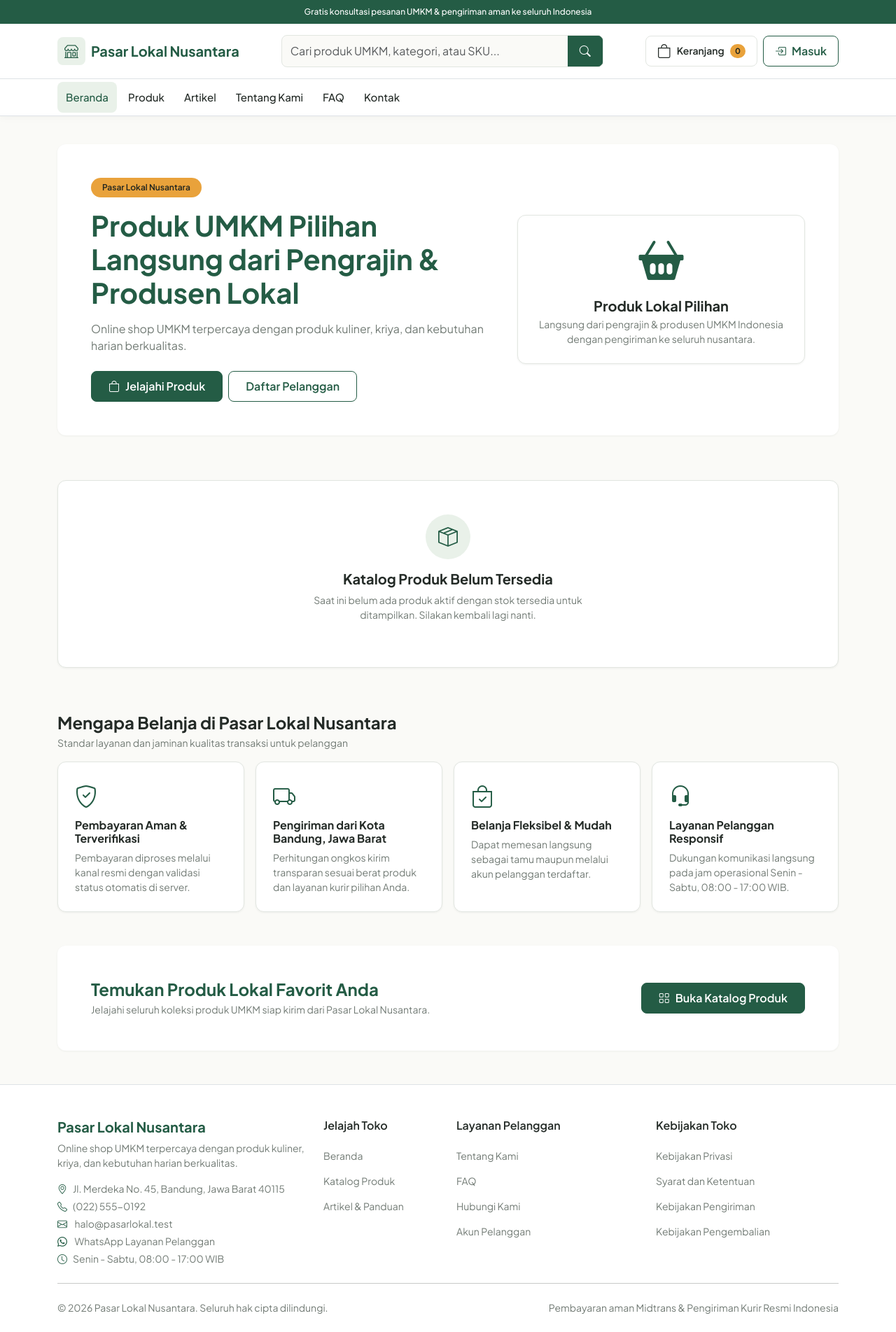
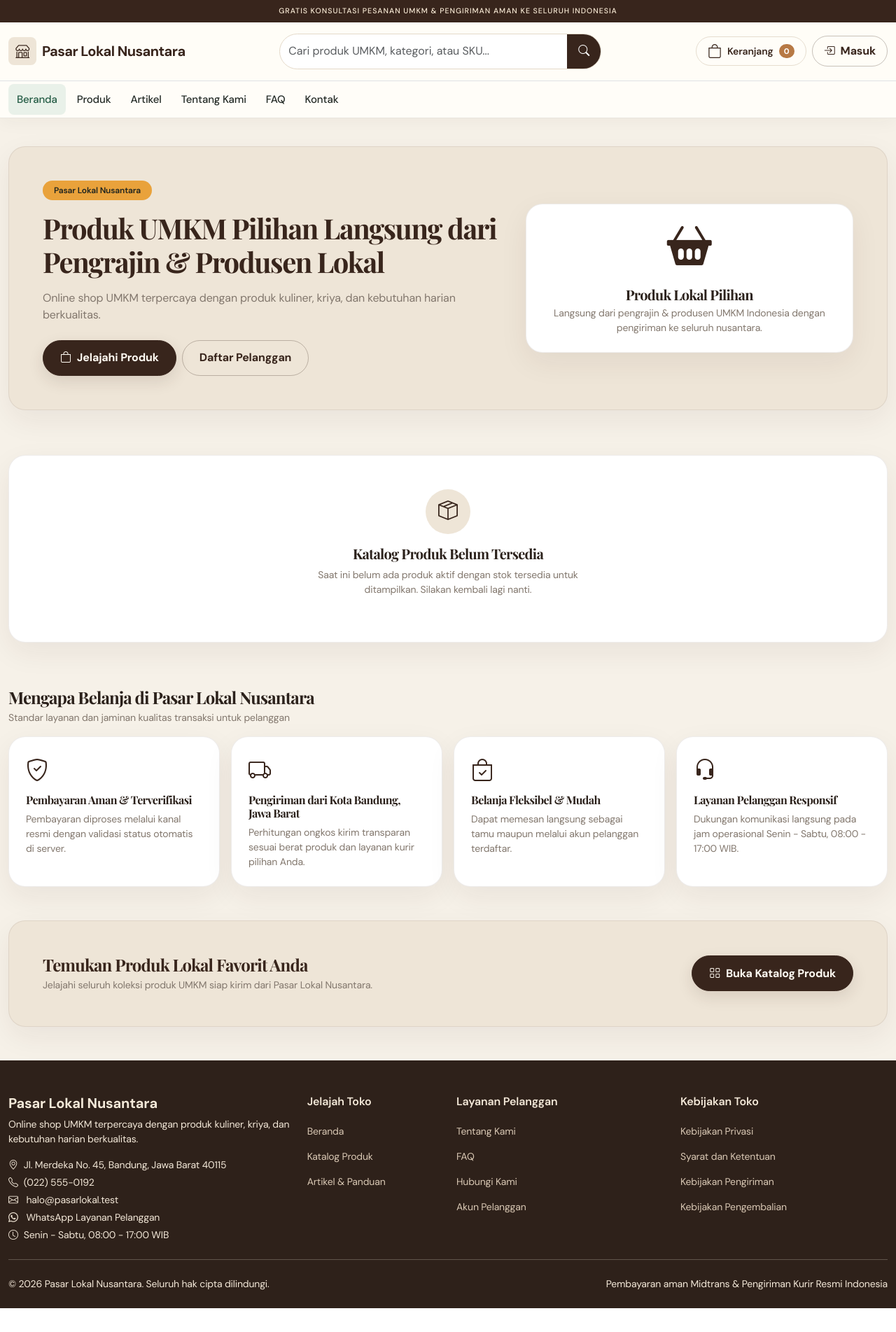
Before and after one commit to ProjectKangcutz/toko_kopi, a Laravel app: page / in a window 1280 px wide. Shown: the whole page at 70% size. After the commit the page ends 1869 px from the top, so only its background shows below. Run offline with Laravel 12, Linux system fonts and the light colour scheme; data comes from the database, SQL or seed files in the repository; data that the repository does not hold is empty; some libraries are stand-ins or nearby versions.

Commit message:
Apply Kopi Nusantara styling to storefront layout

```diff
--- a/resources/views/layouts/storefront.blade.php
+++ b/resources/views/layouts/storefront.blade.php
@@ -66,10 +66,11 @@
 
     <link rel="preconnect" href="https://fonts.googleapis.com">
     <link rel="preconnect" href="https://fonts.gstatic.com" crossorigin>
-    <link href="https://fonts.googleapis.com/css2?family=Plus+Jakarta+Sans:wght@400;500;600;700&display=swap" rel="stylesheet">
+    <link href="https://fonts.googleapis.com/css2?family=DM+Sans:wght@400;500;600;700;800&family=Playfair+Display:wght@500;600;700;800&display=swap" rel="stylesheet">
     <link href="https://cdn.jsdelivr.net/npm/bootstrap@5.3.3/dist/css/bootstrap.min.css" rel="stylesheet">
     <link href="https://cdn.jsdelivr.net/npm/bootstrap-icons@1.11.3/font/bootstrap-icons.min.css" rel="stylesheet">
     <link href="{{ asset('assets/css/modern-local-market.css') }}" rel="stylesheet">
+    <link href="{{ asset('assets/css/coffee-nusantara.css') }}" rel="stylesheet">
 
     <style>
         :root {
@@ -85,7 +86,7 @@
     @stack('structured_data')
     @stack('styles')
 </head>
-<body class="d-flex flex-column min-vh-100">
+<body class="coffee-storefront d-flex flex-column min-vh-100">
     <x-header
         :store-settings="$storeSettings"
         :storefront-nav="$storefrontNav ?? []"
```
